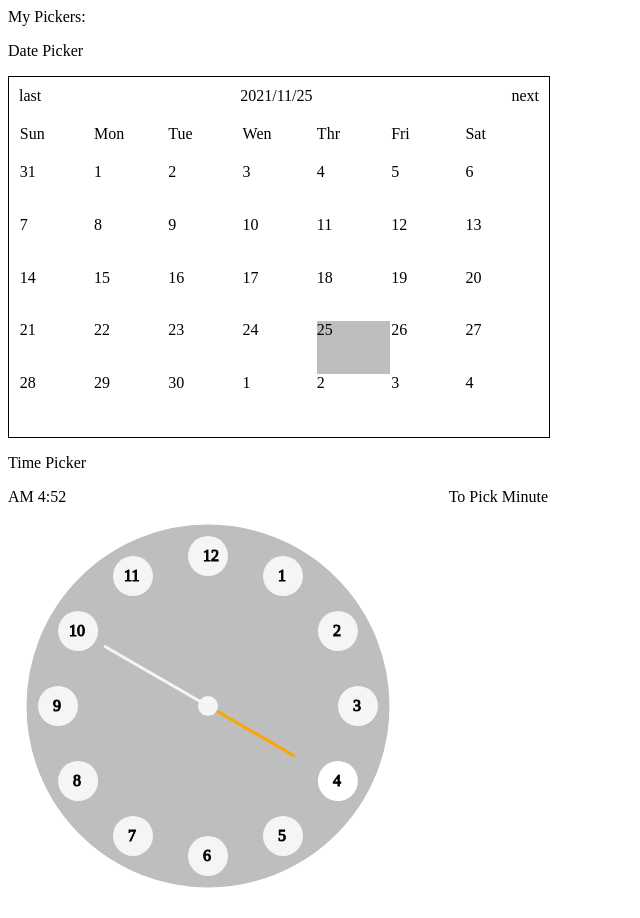
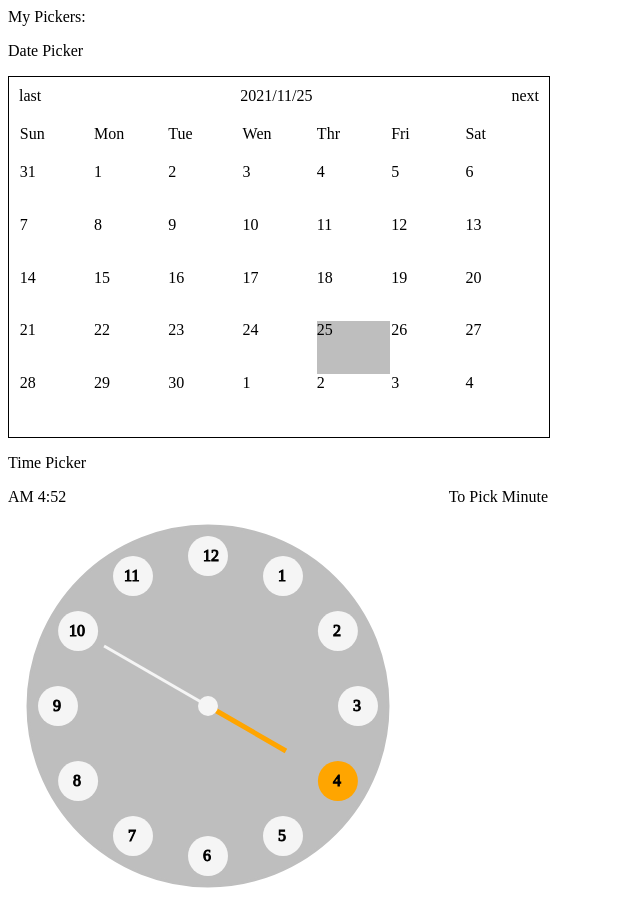
Before and after one commit to MuJungHo/react-pickers, a React (Create React App) app: page / in a window 1280 px wide. Shown: the whole page, without its empty margins (0-640 px from the left). Built offline with nearby package versions, Linux system fonts and the light colour scheme.

Commit message:
[更新] 時間選擇器時針秒針顏色

```diff
--- a/src/components/TimePicker.js
+++ b/src/components/TimePicker.js
@@ -11,7 +11,11 @@ const Pointer = ({ point, value, setValue, d, isHour }) => {
         cx={point.x}
         cy={point.y}
         r={20}
-        fill={isHover || isSelected ? "#fff" : "#f5f5f5"}
+        fill={
+          (isHover || isSelected)
+            ? isHour ? "orange" : "aqua"
+            : "#f5f5f5"
+        }
       />
       <text
         onClick={() => setValue(isHour ? point.value : point.value * 5)}
@@ -48,8 +52,8 @@ const TimePicker = () => {
     var hudu = (2 * Math.PI / 360) * 30 * index;
     var x = 200 + Math.sin(hudu) * 150;
     var y = 200 - Math.cos(hudu) * 150;
-    var hx = 200 + Math.sin(hudu) * 100;
-    var hy = 200 - Math.cos(hudu) * 100;
+    var hx = 200 + Math.sin(hudu) * 90;
+    var hy = 200 - Math.cos(hudu) * 90;
     var mx = 200 + Math.sin(hudu) * 120;
     var my = 200 - Math.cos(hudu) * 120;
     return ({
@@ -84,8 +88,8 @@ const TimePicker = () => {
             isHour={isPickHour}
           />)
         }
-        <line x1={points[hour % 12].hx} y1={points[hour % 12].hy} x2={d} y2={d} strokeWidth="3" stroke={isPickHour ? "orange" : "#f5f5f5"} />
-        <line x1={points[Math.floor(minute / 5)].mx} y1={points[Math.floor(minute / 5)].my} x2={d} y2={d} strokeWidth="3" stroke={isPickHour ? "#f5f5f5" : "orange"} />
+        <line x1={points[hour % 12].hx} y1={points[hour % 12].hy} x2={d} y2={d} strokeWidth="5" stroke={isPickHour ? "orange" : "#f5f5f5"} />
+        <line x1={points[Math.floor(minute / 5)].mx} y1={points[Math.floor(minute / 5)].my} x2={d} y2={d} strokeWidth="3" stroke={isPickHour ? "#f5f5f5" : "aqua"} />
         <circle cx={d} cy={d} r="10" fill="#f5f5f5" />
 
       </svg>
```
